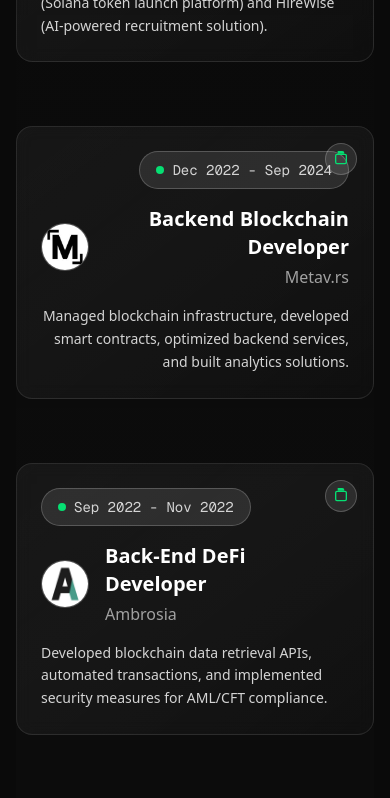
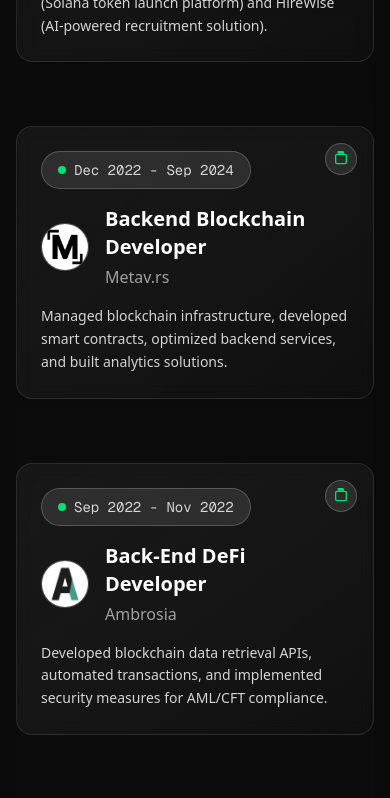
Before and after one commit to alexandreelkhoury/portfolio-nextjs, a Next.js app: page / in a window 390 px wide. Shown: the part 3400-4198 px from the top of the page. Built offline with nearby package versions, Linux system fonts and the light colour scheme.

Commit message:
Fix timeline text alignment consistency across devices
- Remove conditional text alignment that caused right-aligned text on mobile
- Keep text left-aligned on all devices for better readability
- Maintain visual card alternation while keeping consistent text flow

```diff
--- a/app/components/TimelineModern.tsx
+++ b/app/components/TimelineModern.tsx
@@ -78,9 +78,7 @@
       <motion.div
         whileHover={{ y: -5, scale: 1.02 }}
         transition={{ duration: 0.3 }}
-        className={`flex-1 max-w-2xl ${
-          isEven ? 'text-left' : 'text-right md:text-left'
-        }`}
+        className="flex-1 max-w-2xl text-left"
       >
         <div className="bg-gradient-to-br from-white/5 to-white/[0.02] backdrop-blur-sm border border-white/10 rounded-2xl p-6 md:p-8 hover:border-white/20 transition-all duration-500 relative overflow-hidden">
 
--- a/next.config.ts
+++ b/next.config.ts
@@ -1,6 +1,7 @@
 import type { NextConfig } from "next";
 
 const nextConfig : NextConfig = {
+  output: 'standalone',
   images: {
     remotePatterns: [
       {
@@ -11,7 +12,7 @@
       },
     ],
   },
-  // Remove output: 'export' and unoptimized: true for Firebase App Hosting compatibility
+  outputFileTracingRoot: process.cwd(),
 };
 
 export default nextConfig;
```
